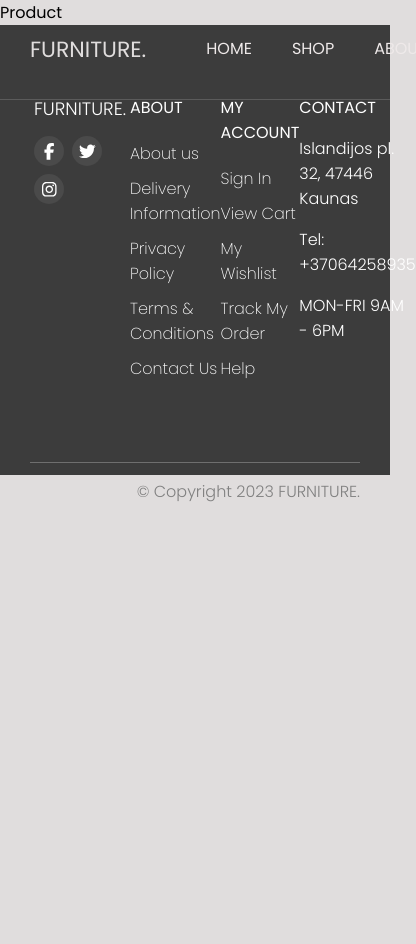
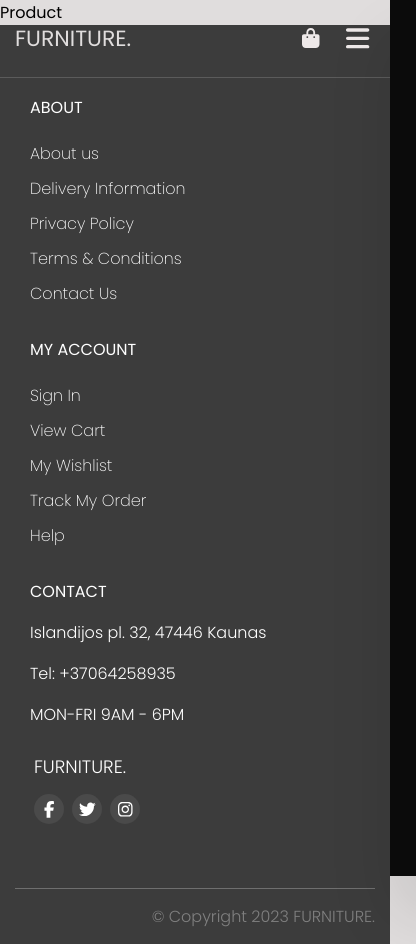
Before and after one commit to Dovile234/ecommerce-website, a React (Create React App) app: page /product/1 in a window 390 px wide. Shown: the whole page, 416 px wide, since content can reach past the window. Before the commit the page ends 844 px from the top, so only its background shows below. Built offline with nearby package versions, Linux system fonts and the light colour scheme.

Commit message:
landing page responsive

```diff
--- a/src/App.css
+++ b/src/App.css
@@ -29,3 +29,9 @@ body {
 p {
   font-size: 16px;
 }
+
+@media (max-width: 920px) {
+  .container {
+    padding: 0 15px;
+  }
+}
--- a/src/components/Footer.js
+++ b/src/components/Footer.js
@@ -11,19 +11,7 @@ const Footer = () => {
     <footer>
       <div className="container">
         <div className="footer-wrap">
-          <div className="socials">
-            <h5>FURNITURE.</h5>
-            <button>
-              <FontAwesomeIcon icon={faFacebookF} size="lg" />
-            </button>
-            <button>
-              <FontAwesomeIcon icon={faTwitter} size="lg" />
-            </button>
-            <button>
-              <FontAwesomeIcon icon={faInstagram} size="lg" />
-            </button>
-          </div>
-          <div className="about">
+          <div className="about footer-item">
             <h6>About</h6>
             <ul>
               <li>
@@ -43,7 +31,7 @@ const Footer = () => {
               </li>
             </ul>
           </div>
-          <div className="account">
+          <div className="account footer-item">
             <h6>My Account</h6>
             <ul>
               <li>
@@ -63,11 +51,27 @@ const Footer = () => {
               </li>
             </ul>
           </div>
-          <div className="contacts">
+          <div className="contacts footer-item">
             <h6>Contact</h6>
             <p>Islandijos pl. 32, 47446 Kaunas</p>
             <p>Tel: +37064258935</p>
             <p>MON-FRI 9AM - 6PM</p>
+          </div>
+          <div className="footer-item">
+            <div className="socials">
+              <h5>FURNITURE.</h5>
+              <div className="socials-buttons-wrap">
+                <button>
+                  <FontAwesomeIcon icon={faFacebookF} size="lg" />
+                </button>
+                <button>
+                  <FontAwesomeIcon icon={faTwitter} size="lg" />
+                </button>
+                <button>
+                  <FontAwesomeIcon icon={faInstagram} size="lg" />
+                </button>
+              </div>
+            </div>
           </div>
         </div>
         <p className="copyright">© Copyright 2023 FURNITURE.</p>
--- a/src/components/Navbar.js
+++ b/src/components/Navbar.js
@@ -1,10 +1,15 @@
-import { faBagShopping } from "@fortawesome/free-solid-svg-icons";
+import {
+  faBagShopping,
+  faBars,
+  faXmark,
+} from "@fortawesome/free-solid-svg-icons";
 import { FontAwesomeIcon } from "@fortawesome/react-fontawesome";
 import React, { useState } from "react";
 import { Link, NavLink } from "react-router-dom";
 
 const Navbar = () => {
   const [navbar, setNavbar] = useState(false);
+  const [isOpen, setIsOpen] = useState(false);
 
   const changeBackground = () => {
     if (window.scrollY >= 26) {
@@ -22,11 +27,10 @@ const Navbar = () => {
         <div className="header-wrap">
           <div className="main-logo">
             <Link to="/">
-              {/* <img src={logo} alt="logo" /> */}
               <p className={navbar ? "logo color" : "logo "}>FURNITURE.</p>
             </Link>
           </div>
-          <nav>
+          <nav id="navbar" className={isOpen ? "active" : ""}>
             <ul className="navbar">
               <li>
                 <NavLink
@@ -69,8 +73,32 @@ const Navbar = () => {
                   />
                 </Link>
               </li>
+              <li id="close">
+                <button onClick={() => setIsOpen(false)}>
+                  <FontAwesomeIcon
+                    icon={faXmark}
+                    style={{ color: "white" }}
+                    size="xl"
+                  />
+                </button>
+              </li>
             </ul>
           </nav>
+          <div id="mobile">
+            <Link>
+              <FontAwesomeIcon
+                className={navbar ? "dark" : "white"}
+                icon={faBagShopping}
+                size="lg"
+              />
+            </Link>
+            <button
+              className={navbar ? "dark" : "white"}
+              onClick={() => setIsOpen(true)}
+            >
+              <FontAwesomeIcon icon={faBars} size="2xl" />
+            </button>
+          </div>
         </div>
       </div>
     </header>
--- a/src/components/Newsletter.js
+++ b/src/components/Newsletter.js
@@ -12,8 +12,8 @@ const Newsletter = () => {
         </p>
       </div>
       <form className="email-input">
-        <input type="email" />
-        <button>
+        <input type="email" required />
+        <button type="submit">
           Subscribe
           <FontAwesomeIcon
             icon={faArrowRight}
--- a/src/style/BestSellers.css
+++ b/src/style/BestSellers.css
@@ -9,7 +9,7 @@
 .products-container {
   display: grid;
   grid-template-columns: 1fr 1fr 1fr 1fr;
-  column-gap: 30px;
+  column-gap: 7px;
   row-gap: 20px;
   padding-bottom: 80px;
 }
@@ -75,3 +75,43 @@
   position: relative;
   bottom: -10px;
 }
+
+@media (max-width: 1200px) {
+  .products-container {
+    grid-template-columns: 1fr 1fr 1fr;
+    column-gap: 0;
+  }
+}
+
+@media (max-width: 920px) {
+  .products-container {
+    grid-template-columns: 1fr 1fr;
+  }
+
+  .product-image {
+    height: 300px;
+  }
+
+  .product {
+    padding: 10px 10px 0;
+  }
+
+  .section-title {
+    margin: 15px 0;
+  }
+}
+
+@media (max-width: 500px) {
+  .products-container {
+    grid-template-columns: 1fr;
+  }
+  .section-title {
+    font-size: 30px;
+  }
+}
+
+@media (max-width: 335px) {
+  .section-title {
+    font-size: 20px;
+  }
+}
--- a/src/style/Footer.css
+++ b/src/style/Footer.css
@@ -1,15 +1,20 @@
 footer {
   background-color: #3c3c3c;
-  height: 450px;
   font-weight: 300;
 }
 
 .footer-wrap {
   padding: 60px 0;
   color: white;
-  display: grid;
-  grid-template-columns: 1fr 1fr 1fr 1fr;
+  display: flex;
+  flex-wrap: wrap;
+  justify-content: space-between;
   border-bottom: 1px solid rgba(255, 255, 255, 0.26);
+}
+
+.footer-item {
+  width: 25%;
+  padding: 0 15px;
 }
 
 .footer-wrap h6 {
@@ -18,11 +23,27 @@ footer {
   font-weight: 400;
   margin: 10px 0;
 }
+.socials-wrap {
+  width: 15%;
+}
+
+.socials {
+  display: flex;
+  flex-wrap: wrap;
+  margin: 0 auto;
+  justify-content: center;
+}
 
 .socials h5 {
   margin: 10px 4px;
   font-size: 18px;
   font-weight: 300;
+  width: 100%;
+  text-align: center;
+}
+
+.socials-buttons-wrap {
+  display: flex;
 }
 
 .socials button {
@@ -35,6 +56,7 @@ footer {
   width: 30px;
   cursor: pointer;
   color: white;
+  transition: 0.3s;
 }
 
 .socials button:hover {
@@ -51,11 +73,12 @@ footer {
   list-style-type: none;
   padding: 5px 0;
   font-weight: 200;
+  transition: 0.3s;
 }
 
 .account li:hover,
 .about li:hover {
-  text-decoration: underline;
+  margin-left: 5px;
 }
 
 .account li a,
@@ -67,4 +90,26 @@ footer {
 .copyright {
   text-align: end;
   color: grey;
+  margin: 0;
+  padding: 15px 0;
 }
+
+@media (max-width: 760px) {
+  .footer-item {
+    width: 50%;
+  }
+
+  .socials {
+    justify-content: flex-start;
+  }
+
+  .socials h5 {
+    text-align: start;
+  }
+}
+
+@media (max-width: 460px) {
+  .footer-item {
+    width: 100%;
+  }
+}
--- a/src/style/Home.css
+++ b/src/style/Home.css
@@ -47,3 +47,43 @@
   position: relative;
   overflow: hidden;
 }
+
+@media (max-width: 760px) {
+  .title {
+    width: 500px;
+  }
+
+  .hero-title {
+    font-size: 45px;
+  }
+}
+
+@media (max-width: 590px) {
+  .hero {
+    background-position: 14% 50%;
+  }
+
+  .title {
+    width: fit-content;
+  }
+
+  .hero-title {
+    margin: 0;
+    line-height: 60px;
+  }
+
+  .hero-button {
+    margin: 0;
+    padding: 5px 18px;
+  }
+}
+
+@media (max-width: 435px) {
+  .hero {
+    height: 600px;
+  }
+
+  .hero-title {
+    font-size: 30px;
+  }
+}
--- a/src/style/ImageWithText.css
+++ b/src/style/ImageWithText.css
@@ -63,3 +63,64 @@
   background-color: transparent;
   color: black;
 }
+
+@media (max-width: 920px) {
+  .section-wrapper {
+    column-gap: 20px;
+  }
+
+  .section-wrapper .text-wrap h3 {
+    font-size: 25px;
+  }
+
+  .section-wrapper img {
+    height: 500px;
+  }
+}
+
+@media (max-width: 760px) {
+  .section-wrapper img {
+    height: 450px;
+  }
+}
+
+@media (max-width: 660px) {
+  .section-wrapper img {
+    width: 100%;
+    height: 200px;
+  }
+
+  .section-wrapper .text-wrap {
+    margin: 0 auto;
+  }
+  .section-wrapper {
+    flex-direction: column-reverse;
+  }
+}
+
+@media (max-width: 370px) {
+  .section-wrapper .text-wrap {
+    text-align: left;
+  }
+
+  .section-wrapper .text-wrap h3::after {
+    content: "";
+    margin: 10px 0;
+    width: 35px;
+  }
+
+  .section-wrapper .text-wrap a {
+    padding: 7px;
+    margin: 0;
+    max-width: 140px;
+    font-size: 12px;
+  }
+
+  .section-wrapper .text-wrap h3 {
+    font-size: 20px;
+  }
+
+  .section-wrapper .text-wrap p {
+    font-size: 14px;
+  }
+}
--- a/src/style/Navbar.css
+++ b/src/style/Navbar.css
@@ -87,3 +87,69 @@ nav {
 .dark {
   color: #525456;
 }
+
+#mobile {
+  display: none;
+  margin-left: auto;
+}
+
+#close {
+  display: none;
+}
+
+@media (max-width: 750px) {
+  #navbar {
+    background-color: rgba(0, 0, 0, 0.952);
+    position: fixed;
+    top: 0;
+    right: -300px;
+    box-shadow: 0 40px 60px rgba(0, 0, 0, 0.1);
+    transition: 0.3s;
+  }
+
+  #navbar.active {
+    right: 0;
+  }
+
+  .navbar {
+    display: flex;
+    flex-direction: column;
+    align-items: flex-start;
+    justify-content: flex-start;
+    height: 100vh;
+    width: 300px;
+    padding: 60px 0 0 10px;
+  }
+
+  .navbar li {
+    margin-bottom: 10px;
+  }
+
+  #mobile {
+    display: flex;
+    align-items: center;
+    column-gap: 20px;
+  }
+
+  #mobile button {
+    cursor: pointer;
+    background-color: transparent;
+    border: none;
+  }
+
+  #close {
+    display: flex;
+    position: absolute;
+    top: 30px;
+  }
+
+  #close button {
+    background-color: transparent;
+    cursor: pointer;
+    border: none;
+  }
+
+  .navbar li a.color {
+    color: white;
+  }
+}
--- a/src/style/Newsletter.css
+++ b/src/style/Newsletter.css
@@ -28,6 +28,10 @@
   margin: 0;
 }
 
+.email-input {
+  display: flex;
+}
+
 .email-input input {
   padding: 10px;
   border: none;
@@ -36,6 +40,8 @@
 }
 
 .email-input button {
+  display: flex;
+  align-items: center;
   padding: 10px 20px;
   border: none;
   background-color: black;
@@ -49,3 +55,80 @@
 .email-input button:hover {
   background-color: rgb(31, 30, 30);
 }
+
+@media (max-width: 1145px) {
+  .newsletter-container {
+    column-gap: 30px;
+  }
+}
+
+@media (max-width: 950px) {
+  .newsletter {
+    padding: 10px 0;
+  }
+
+  .newsletter-container h4 {
+    font-size: 22px;
+  }
+
+  .email-input input {
+    width: 200px;
+  }
+}
+
+@media (max-width: 770px) {
+  .newsletter-container h4 {
+    font-size: 18px;
+    flex-wrap: wrap;
+  }
+
+  .newsletter-container p {
+    font-size: 14px;
+  }
+
+  .newsletter-container {
+    column-gap: 5px;
+  }
+
+  .email-input button {
+    font-size: 12px;
+    padding: 10px 9px;
+  }
+}
+
+@media (max-width: 595px) {
+  .newsletter-container {
+    flex-direction: column;
+  }
+
+  .newsletter-container h4 {
+    margin-bottom: 7px;
+  }
+
+  .email-input {
+    width: 100%;
+    margin: 10px 0;
+  }
+
+  .email-input input {
+    width: 100%;
+  }
+}
+
+@media (max-width: 350px) {
+  .email-input button {
+    padding: 8px 5px;
+  }
+
+  .newsletter-container h4 {
+    font-size: 12px;
+  }
+
+  .newsletter-container p {
+    font-size: 11px;
+  }
+
+  .email-input button {
+    font-size: 9px;
+  }
+}
```
